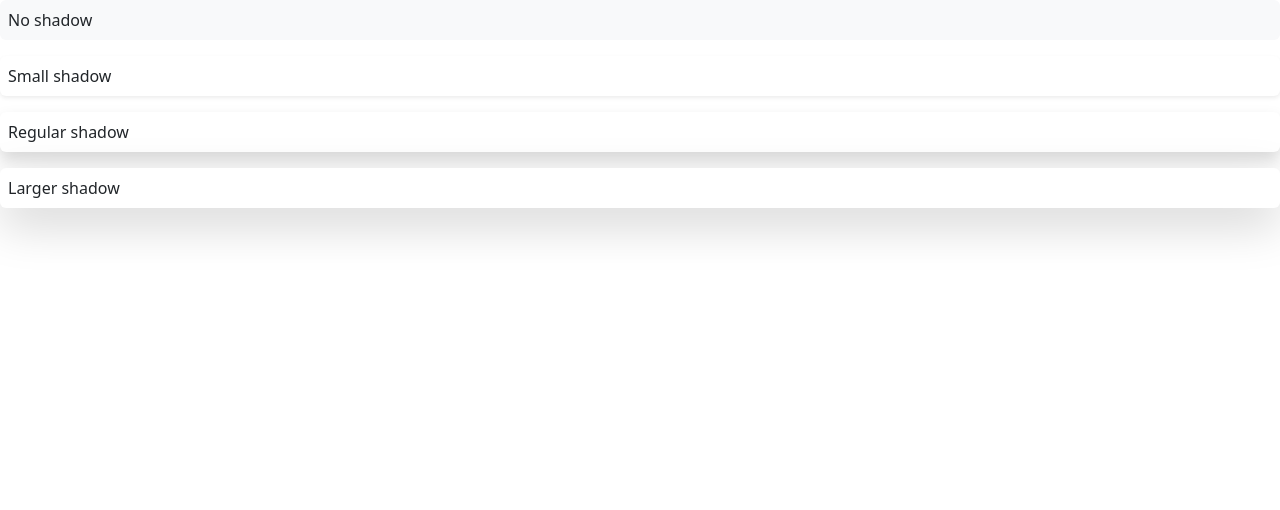
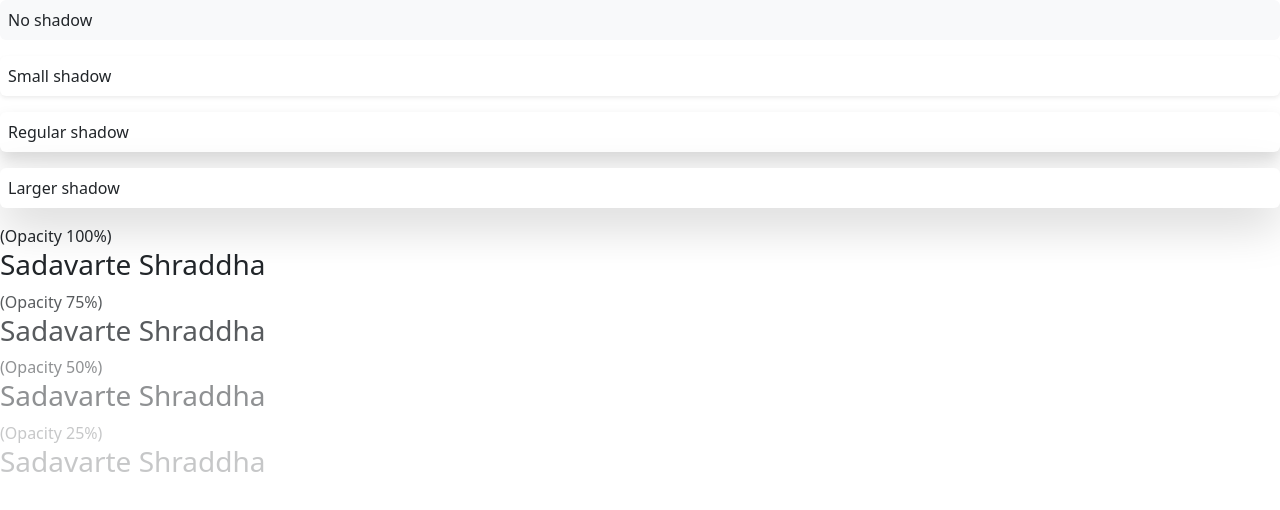
Before and after one commit to shraddha-sadavarte/bootstrap-practice, a plain HTML site: page header.html in a window 1280 px wide. Drawn offline with nearby package versions, Linux system fonts and the light colour scheme.

Commit message:
opacity practice

```diff
--- a/header.html
+++ b/header.html
@@ -9,5 +9,17 @@
         <div class="shadow-sm p-2 mb-3 bg-body rounded">Small shadow</div>
         <div class="shadow p-2 mb-3 bg-body rounded">Regular shadow</div>
         <div class="shadow-lg p-2 mb-3 bg-body rounded">Larger shadow</div>
+        <div class="opacity-100">(Opacity 100%)
+            <h3>Sadavarte Shraddha</h3>
+        </div>
+        <div class="opacity-75">(Opacity 75%)
+            <h3>Sadavarte Shraddha</h3>
+        </div>
+        <div class="opacity-50">(Opacity 50%)
+            <h3>Sadavarte Shraddha</h3>
+        </div>
+        <div class="opacity-25">(Opacity 25%)
+            <h3>Sadavarte Shraddha</h3>
+        </div>
     </body>
 </html>
```
